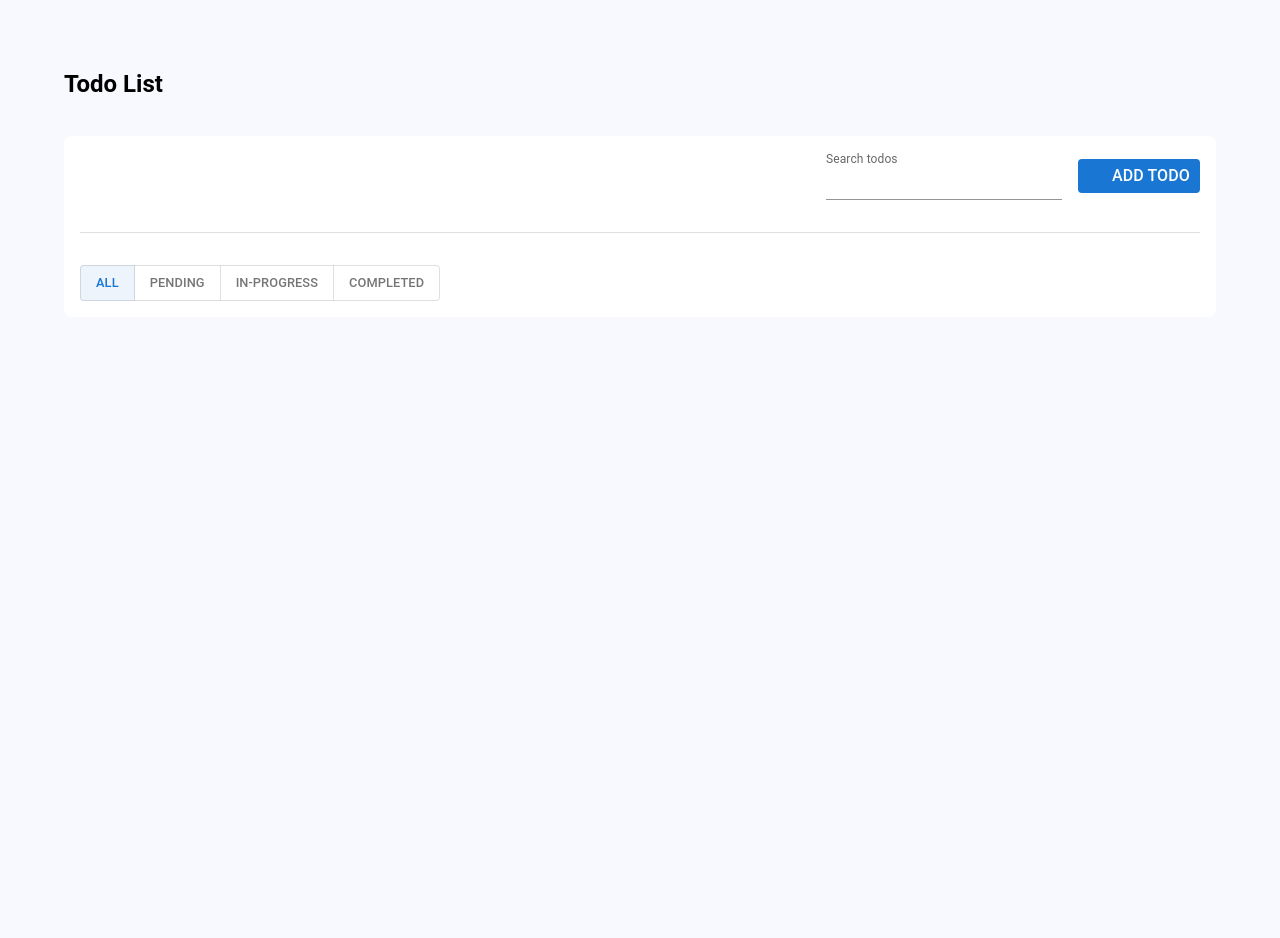
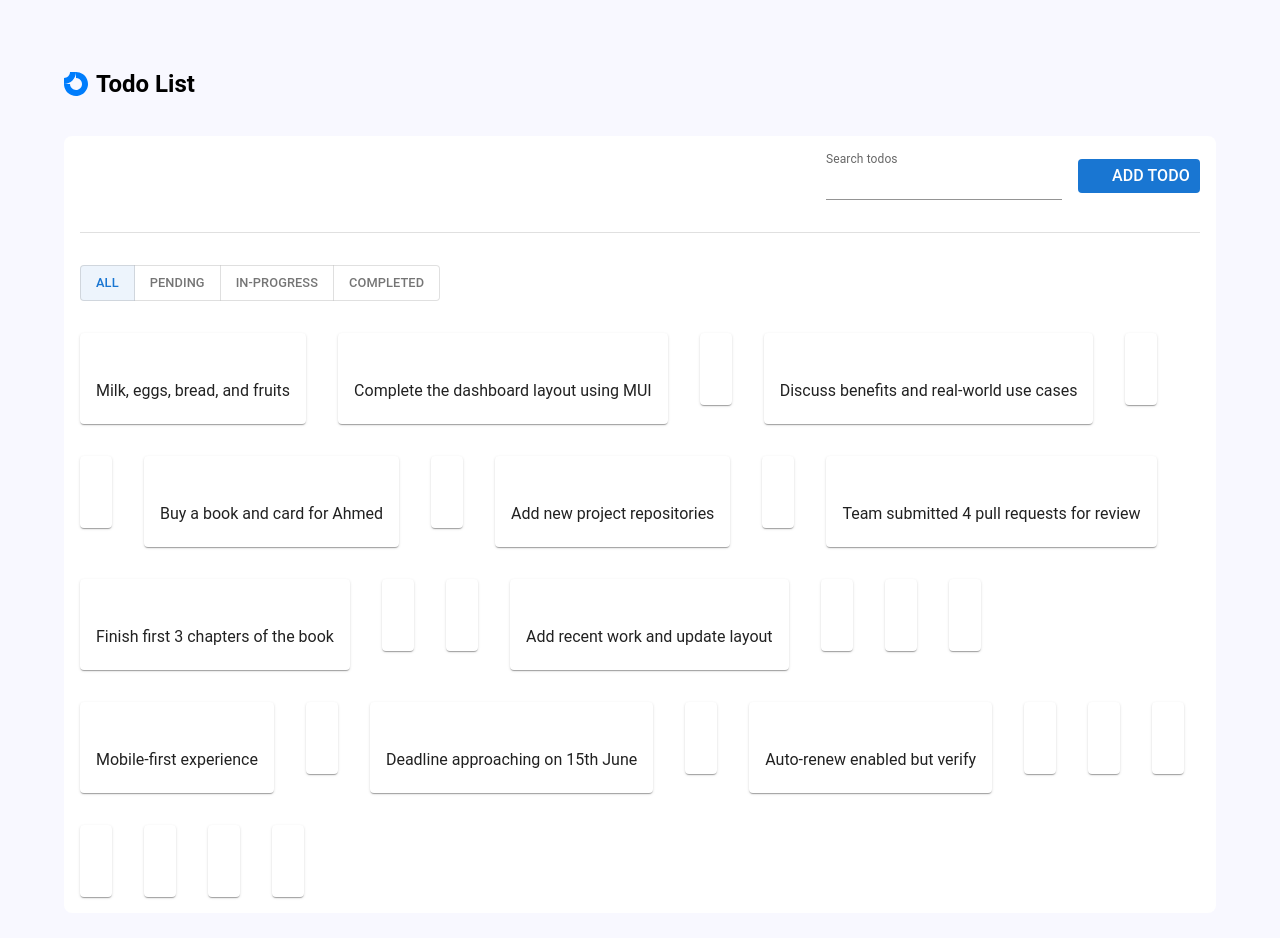
Before and after one commit to eedu7/MUI-Todo, a React (Vite) app: page / in a window 1280 px wide. Shown: the top 938 px of the page. Before the commit the page ends 800 px from the top, so only its background shows below. Built offline with nearby package versions, Linux system fonts and the light colour scheme; some icons are missing.

Commit message:
Added the logo

```diff
--- a/index.html
+++ b/index.html
@@ -2,7 +2,7 @@
 <html lang="en">
 <head>
     <meta charset="UTF-8" />
-    <link href="/vite.svg" rel="icon" type="image/svg+xml" />
+    <link href="/logo.svg" rel="icon" type="image/svg+xml" />
     <meta content="width=device-width, initial-scale=1.0" name="viewport" />
     <title>MUI - Todo</title>
 </head>
--- a/src/components/TodoBoard.tsx
+++ b/src/components/TodoBoard.tsx
@@ -1,10 +1,17 @@
 import { Stack } from "@mui/material";
 import { FilterButton } from "./FilterButton.tsx";
+import { TodoListCards } from "./TodoListCards.tsx";
 
 export const TodoBoard = () => {
     return (
-        <Stack spacing={2}>
+        <Stack
+            spacing={{
+                xs: 2,
+                md: 4,
+            }}
+        >
             <FilterButton />
+            <TodoListCards />
         </Stack>
     );
 };
--- /dev/null
+++ b/src/components/TodoListCards.tsx
@@ -0,0 +1,31 @@
+import { Card, CardContent, CardHeader, Grid } from "@mui/material";
+import { tasks } from "../data.ts";
+
+export const TodoListCards = () => {
+    return (
+        <Grid container gap={4}>
+            {tasks.map((task) => (
+                <TodoCard key={task.id} {...task} />
+            ))}
+        </Grid>
+    );
+};
+
+interface TodoCardProps {
+    id: string;
+    title: string;
+    description?: string;
+    status: "pending" | "in-progress" | "completed";
+    created_at: string;
+}
+
+const TodoCard = ({ title, description }: TodoCardProps) => {
+    return (
+        <Grid>
+            <Card>
+                <CardHeader>{title}</CardHeader>
+                <CardContent>{description}</CardContent>
+            </Card>
+        </Grid>
+    );
+};
--- a/src/components/TodoListToolbar.tsx
+++ b/src/components/TodoListToolbar.tsx
@@ -3,13 +3,18 @@ import { Box, ButtonGroup, IconButton, Stack, Tooltip, Typography } from "@mui/m
 import NotificationsNoneIcon from "@mui/icons-material/NotificationsNone";
 import SettingsIcon from "@mui/icons-material/Settings";
 
+import Logo from "../../public/logo.svg";
+
 export const TodoListToolbar = () => {
     return (
         <Box>
             <Stack direction="row" justifyContent="space-between" alignItems="center">
-                <Typography variant="h5" component="h1" fontWeight="bold">
-                    Todo List
-                </Typography>
+                <Stack direction="row" spacing={1} alignItems="center">
+                    <img src={Logo} alt="Logo" aria-label="logo" height={24} width={24} />
+                    <Typography variant="h5" component="h1" fontWeight="bold">
+                        Todo List
+                    </Typography>
+                </Stack>
                 <ButtonGroup>
                     <Tooltip title="Notifications">
                         <IconButton aria-label="notifications">
```
Also changed, not shown: public/logo.svg (added).
